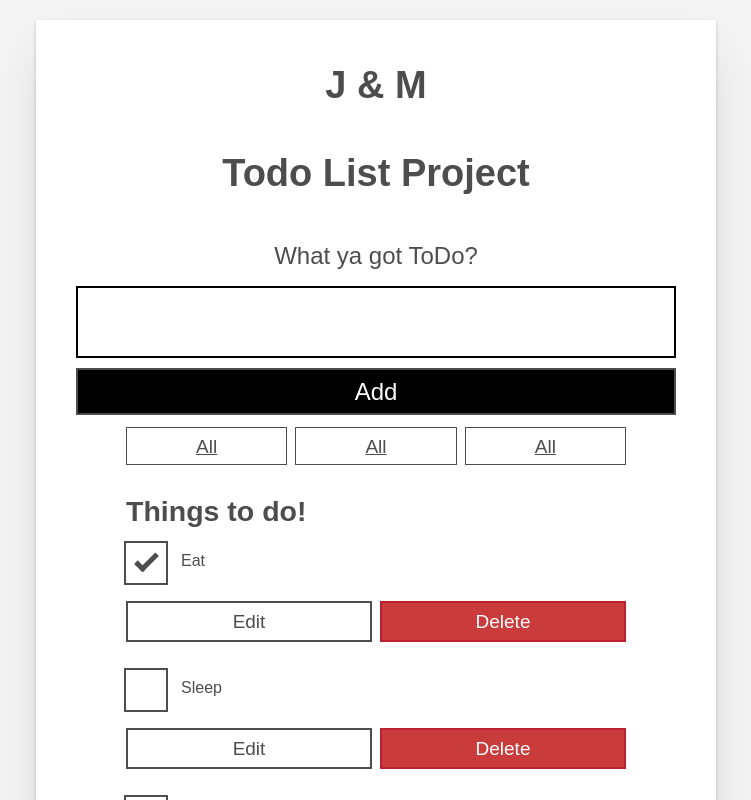
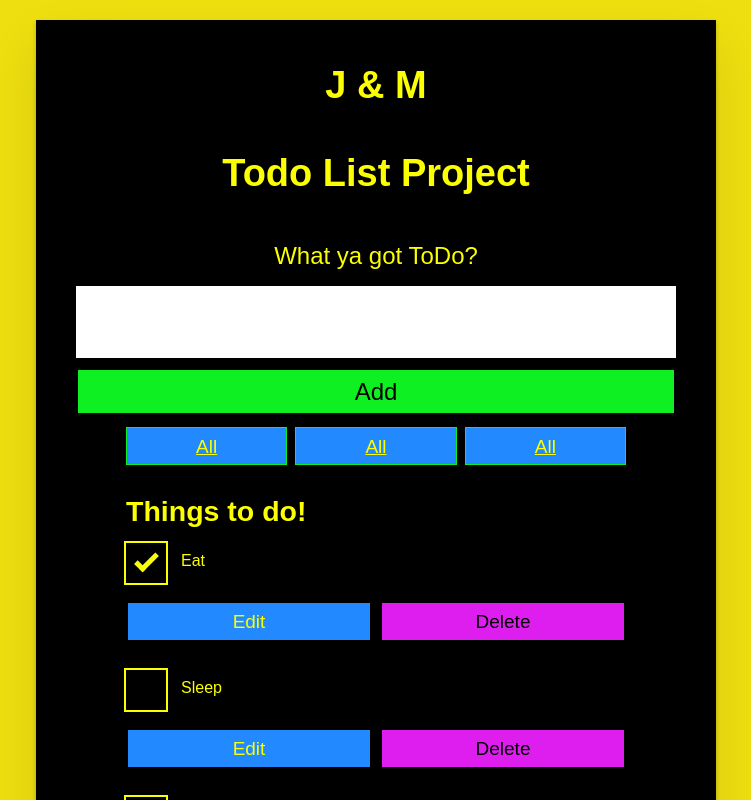
Before and after one commit to hype-R1/todo-list-project-frontend, a React (Create React App) app in the folder j-m-todo-front/: page / in a window 1280 px wide. Shown: the top 800 px of the page, without its empty margins (264-1015 px from the left). Built offline with nearby package versions, Linux system fonts and the light colour scheme.

Commit message:
working still

```diff
--- a/j-m-todo-front/src/index.css
+++ b/j-m-todo-front/src/index.css
@@ -58,8 +58,8 @@ body {
   max-width: 68rem;
   margin: 0 auto;
   font: 1.6rem/1.25 Arial, sans-serif;
-  background-color: #f5f5f5;
-  color: #4d4d4d;
+  background-color: #eedf10;
+  color: #fbff00;
 }
 @media screen and (min-width: 620px) {
   body {
@@ -75,7 +75,8 @@ body {
 }
 .btn {
   padding: 0.8rem 1rem 0.7rem;
-  border: 0.2rem solid #4d4d4d;
+  border: 0.2rem solid #000000;
+  background-color: #2289ff;
   cursor: pointer;
   text-transform: capitalize;
 }
@@ -85,19 +86,19 @@ body {
 }
 .btn.toggle-btn[aria-pressed="true"] {
   text-decoration: underline;
-  border-color: #4d4d4d;
+  border-color: rgb(15, 240, 34);
 }
 .btn__danger {
-  color: #fff;
-  background-color: #ca3c3c;
-  border-color: #bd2130;
+  color: rgb(0, 0, 0);
+  background-color: #dd1eee;
+  border-color: #000000;
 }
 .btn__filter {
-  border-color: lightgrey;
+  border-color: rgb(255, 255, 255);
 }
 .btn__primary {
-  color: #fff;
-  background-color: #000;
+  color: rgb(0, 0, 0);
+  background-color: rgb(15, 240, 34);
 }
 .btn-group {
   display: flex;
@@ -146,7 +147,7 @@ body {
 }
 /* END GLOBAL STYLES */
 .todoapp {
-  background: #fff;
+  background: rgb(0, 0, 0);
   margin: 2rem 0 4rem 0;
   padding: 1rem;
   position: relative;
@@ -181,7 +182,7 @@ body {
 }
 .input__lg {
   padding: 2rem;
-  border: 2px solid #000;
+  border: 2px solid rgb(255, 255, 255);
 }
 .input__lg:focus {
   border-color: #4d4d4d;
```
